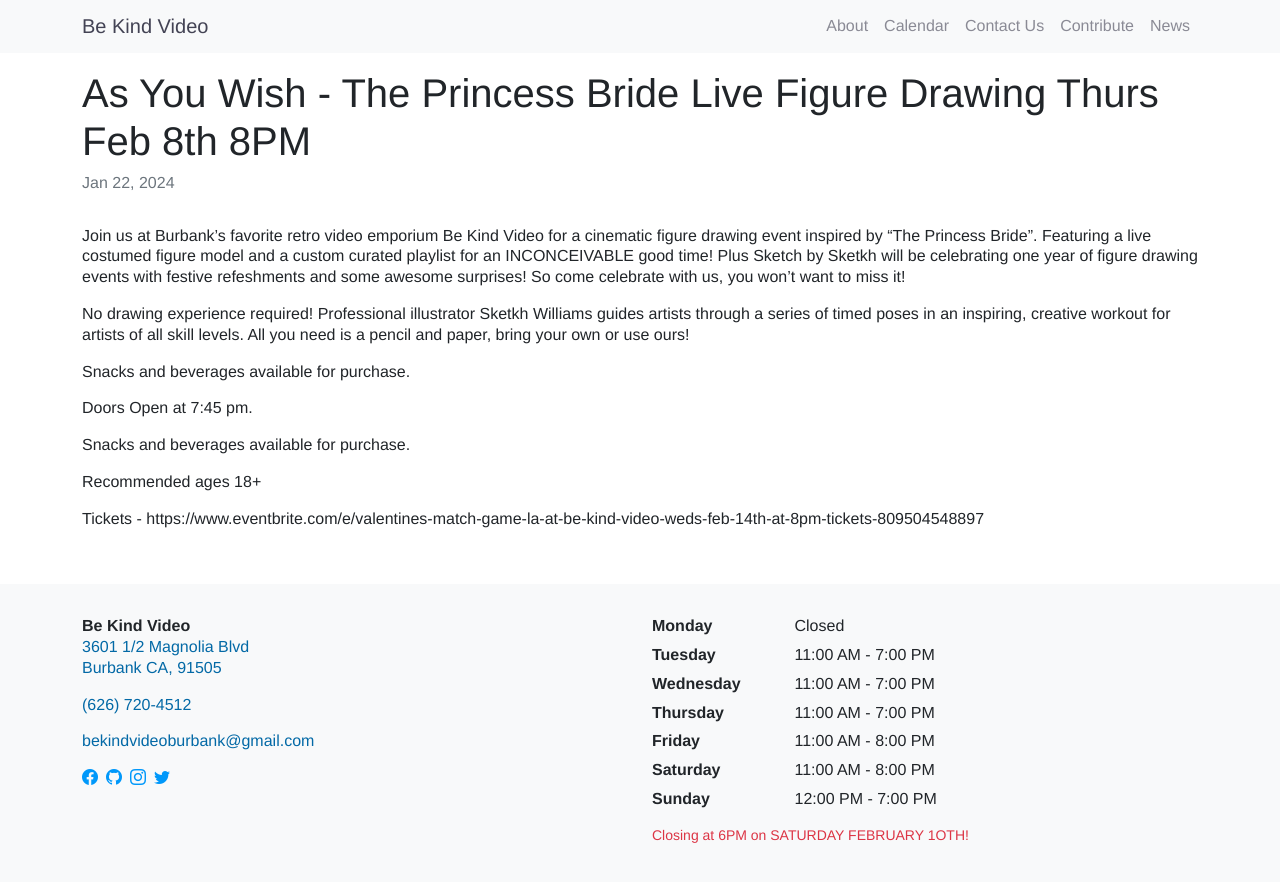
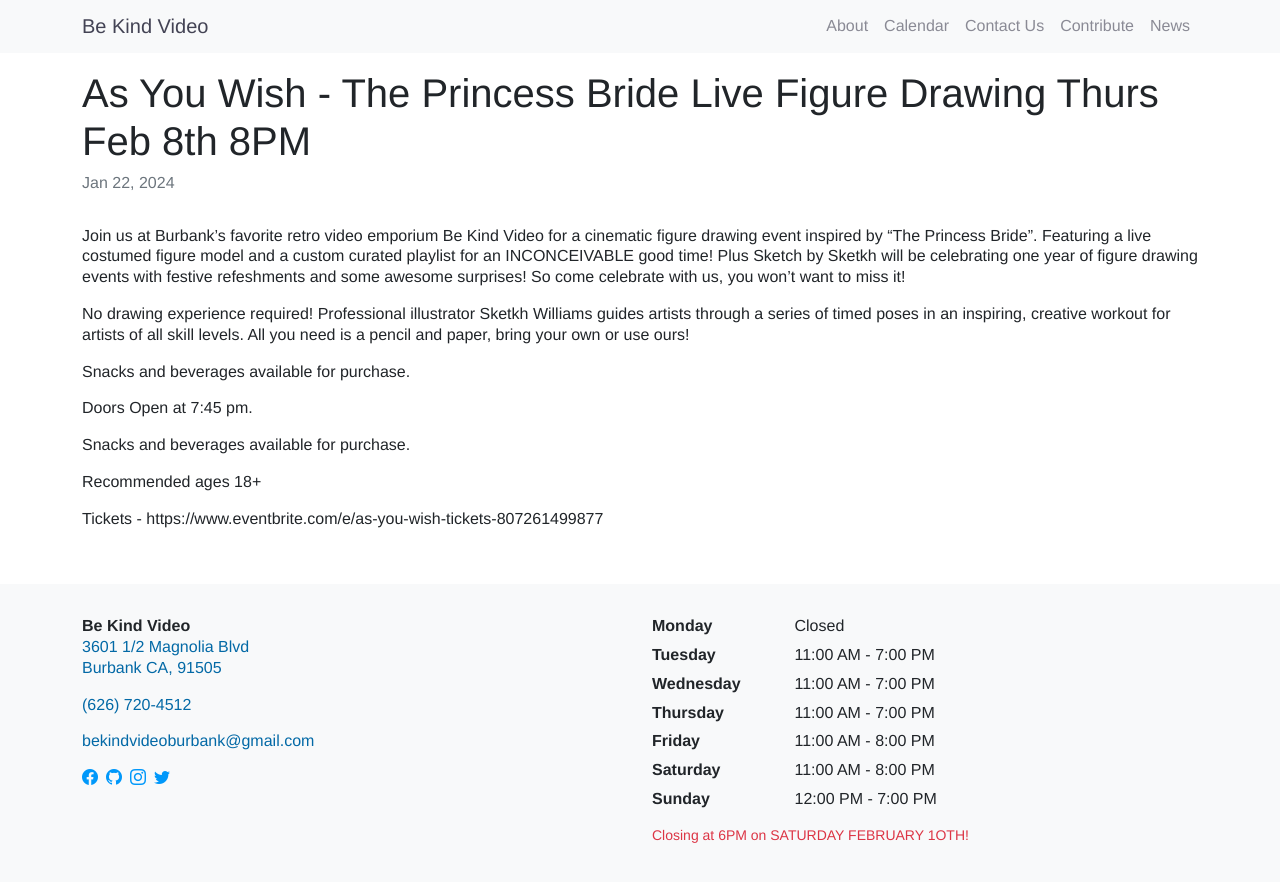
Before and after one commit to arenoir/be-kind-video, a Jekyll site: the page built from _posts/2024-01-22-As-You-Wish-Drawing-Event.md, in a window 1280 px wide. Shown: the top 882 px of the page. Built offline with Jekyll 4.4.1, drawn with Linux system fonts in a browser that asks for light colours; some of the changed lines change nothing that is shown.

Commit message:
Update 2024-01-22-As-You-Wish-Drawing-Event.md
updated link

```diff
--- a/_posts/2024-01-22-As-You-Wish-Drawing-Event.md
+++ b/_posts/2024-01-22-As-You-Wish-Drawing-Event.md
@@ -16,4 +16,4 @@
 
 Recommended ages 18+
 
-Tickets - https://www.eventbrite.com/e/valentines-match-game-la-at-be-kind-video-weds-feb-14th-at-8pm-tickets-809504548897
+Tickets - https://www.eventbrite.com/e/as-you-wish-tickets-807261499877
```
